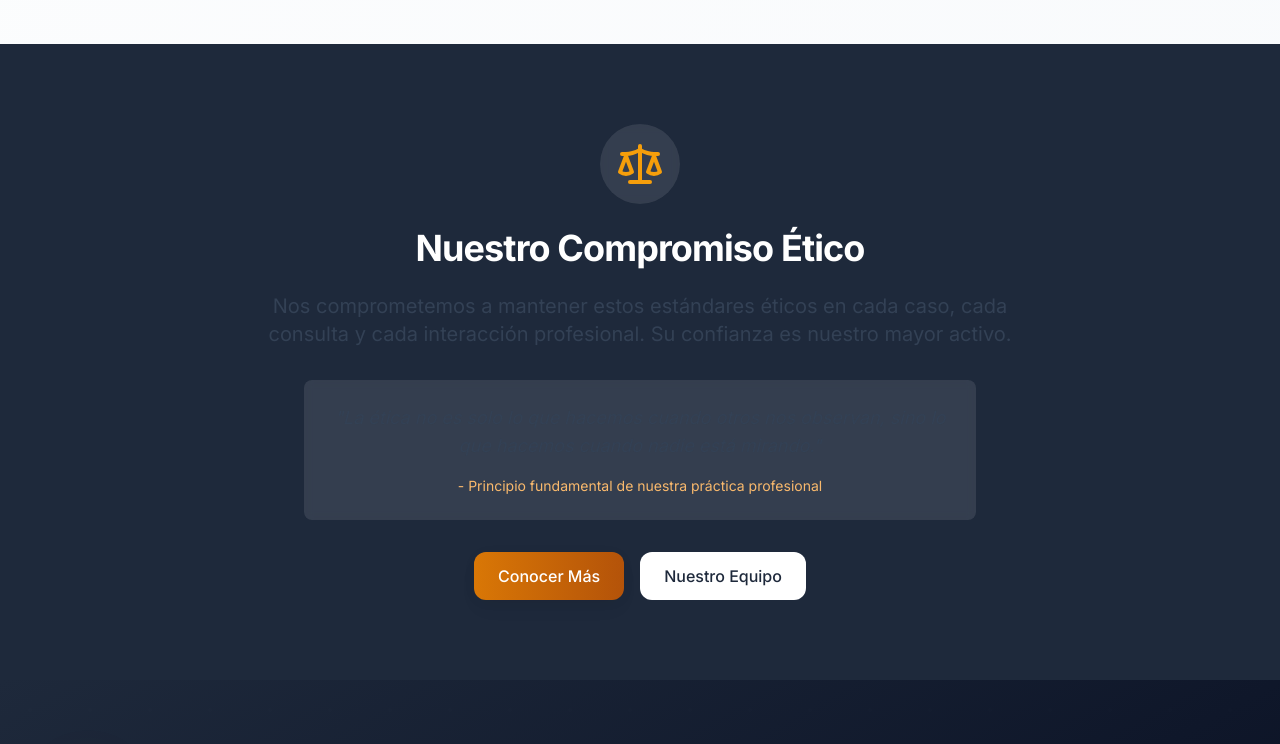
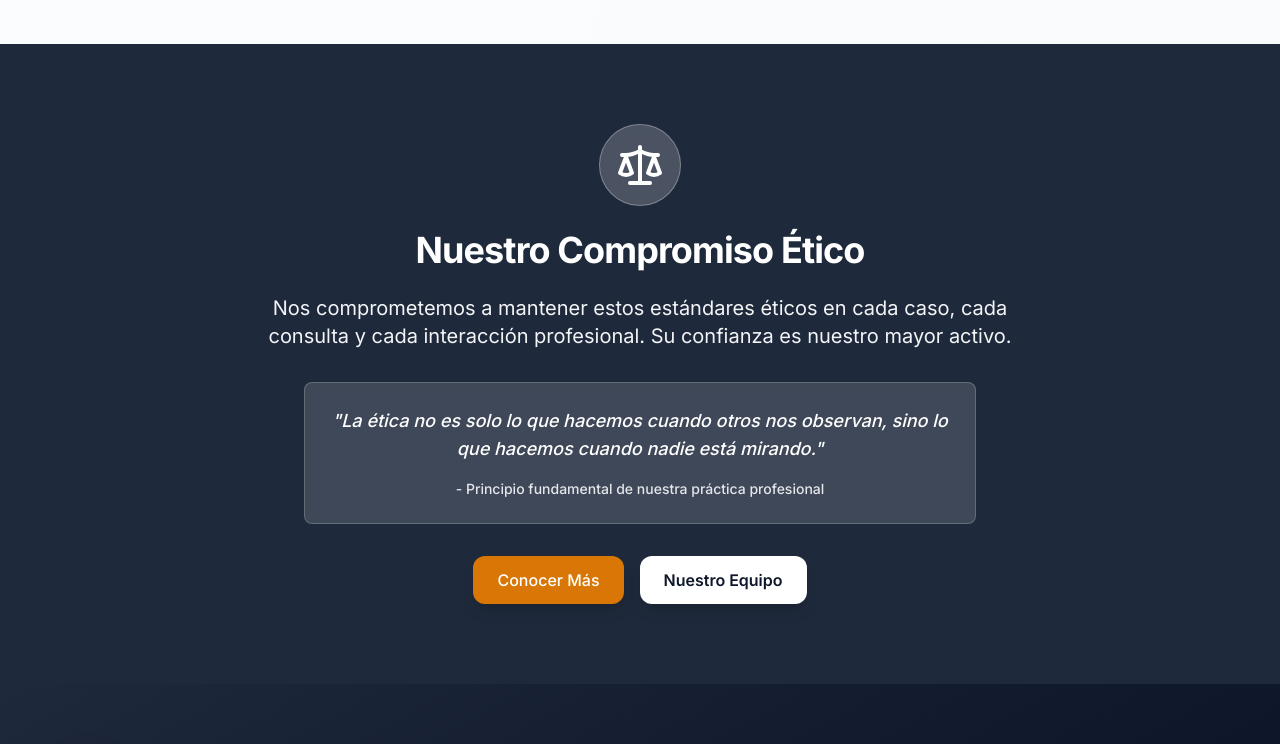
Before and after one commit to camidevai/AyudaLegalAraucania, a React (Vite) app: page /codigo-etica in a window 1280 px wide. Shown: the part 2920-3664 px from the top of the page. Built offline with nearby package versions, Linux system fonts and the light colour scheme.

Commit message:
cambiamos un poco el contraste

```diff
--- a/src/pages/CodeOfEthics.tsx
+++ b/src/pages/CodeOfEthics.tsx
@@ -278,29 +278,29 @@ const CodeOfEthics: React.FC = () => {
               viewport={{ once: true }}
             >
               <div className="flex justify-center mb-6">
-                <div className="p-4 bg-white/10 backdrop-blur-sm rounded-full">
-                  <Scale className="h-12 w-12 text-accent-400" />
+                <div className="p-4 bg-white/20 backdrop-blur-sm rounded-full border border-white/30">
+                  <Scale className="h-12 w-12 text-white" />
                 </div>
               </div>
-              <h2 className="text-3xl md:text-4xl font-bold mb-6">Nuestro Compromiso Ético</h2>
-              <p className="text-xl mb-8 max-w-3xl mx-auto">
+              <h2 className="text-3xl md:text-4xl font-bold mb-6 text-white">Nuestro Compromiso Ético</h2>
+              <p className="text-xl mb-8 max-w-3xl mx-auto text-gray-100">
                 Nos comprometemos a mantener estos estándares éticos en cada caso, cada consulta y cada
                 interacción profesional. Su confianza es nuestro mayor activo.
               </p>
-              <div className="bg-white/10 backdrop-blur-sm rounded-lg p-6 max-w-2xl mx-auto">
-                <p className="text-lg italic">
+              <div className="bg-white/15 backdrop-blur-sm rounded-lg p-6 max-w-2xl mx-auto border border-white/20">
+                <p className="text-lg italic text-white font-medium">
                   "La ética no es solo lo que hacemos cuando otros nos observan,
                   sino lo que hacemos cuando nadie está mirando."
                 </p>
-                <p className="text-sm mt-4 text-accent-300">
+                <p className="text-sm mt-4 text-gray-200 font-medium">
                   - Principio fundamental de nuestra práctica profesional
                 </p>
               </div>
               <div className="flex flex-col sm:flex-row gap-4 justify-center mt-8">
-                <a href="/contacto" className="btn-accent">
+                <a href="/contacto" className="btn bg-accent-500 text-white hover:bg-accent-400 shadow-lg hover:shadow-xl transition-all duration-300">
                   Conocer Más
                 </a>
-                <a href="/sobre-mi" className="btn bg-white text-primary-500 hover:bg-gray-100">
+                <a href="/sobre-mi" className="btn bg-white text-primary-600 hover:bg-gray-50 hover:text-primary-700 shadow-lg hover:shadow-xl transition-all duration-300 font-semibold">
                   Nuestro Equipo
                 </a>
               </div>
```
